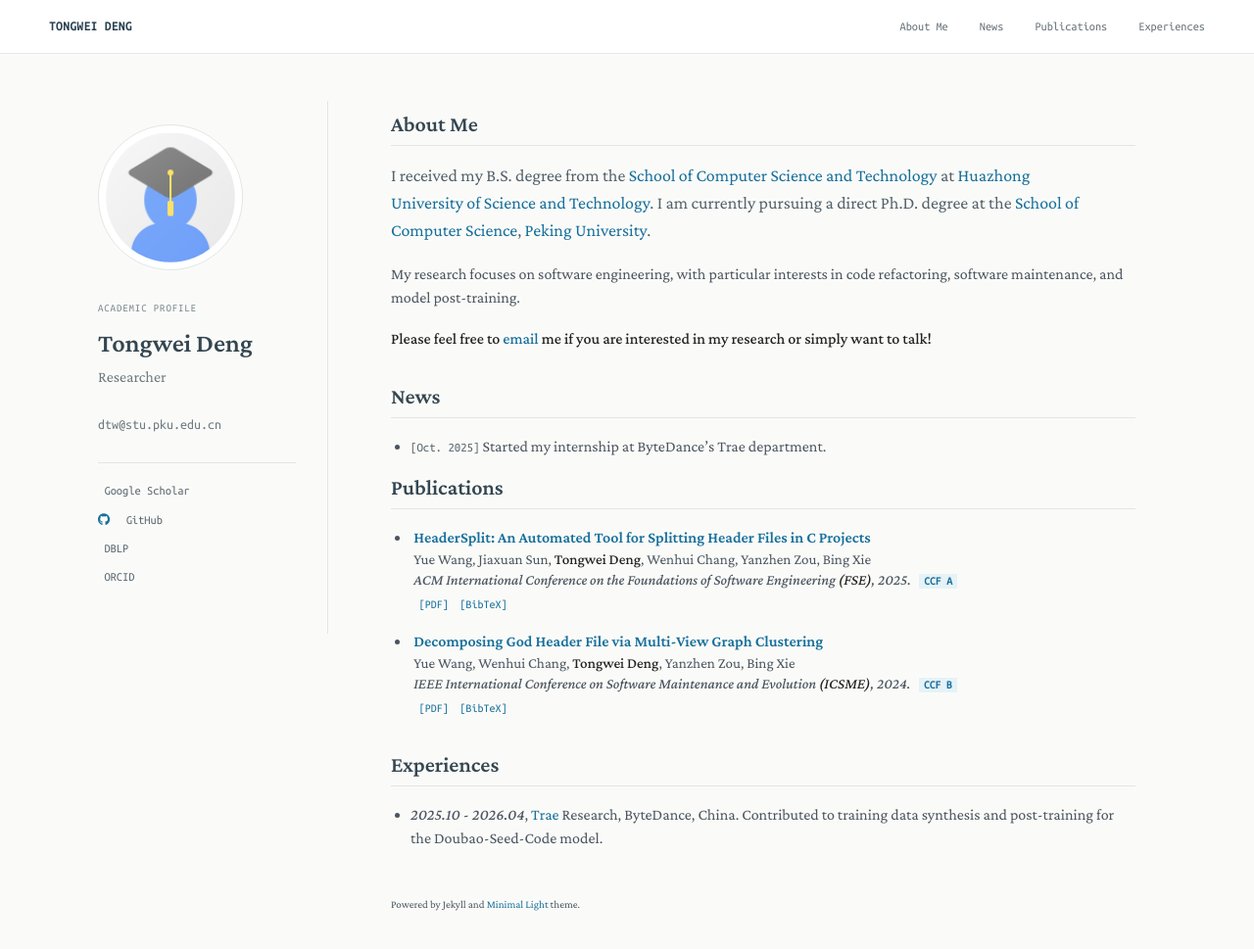
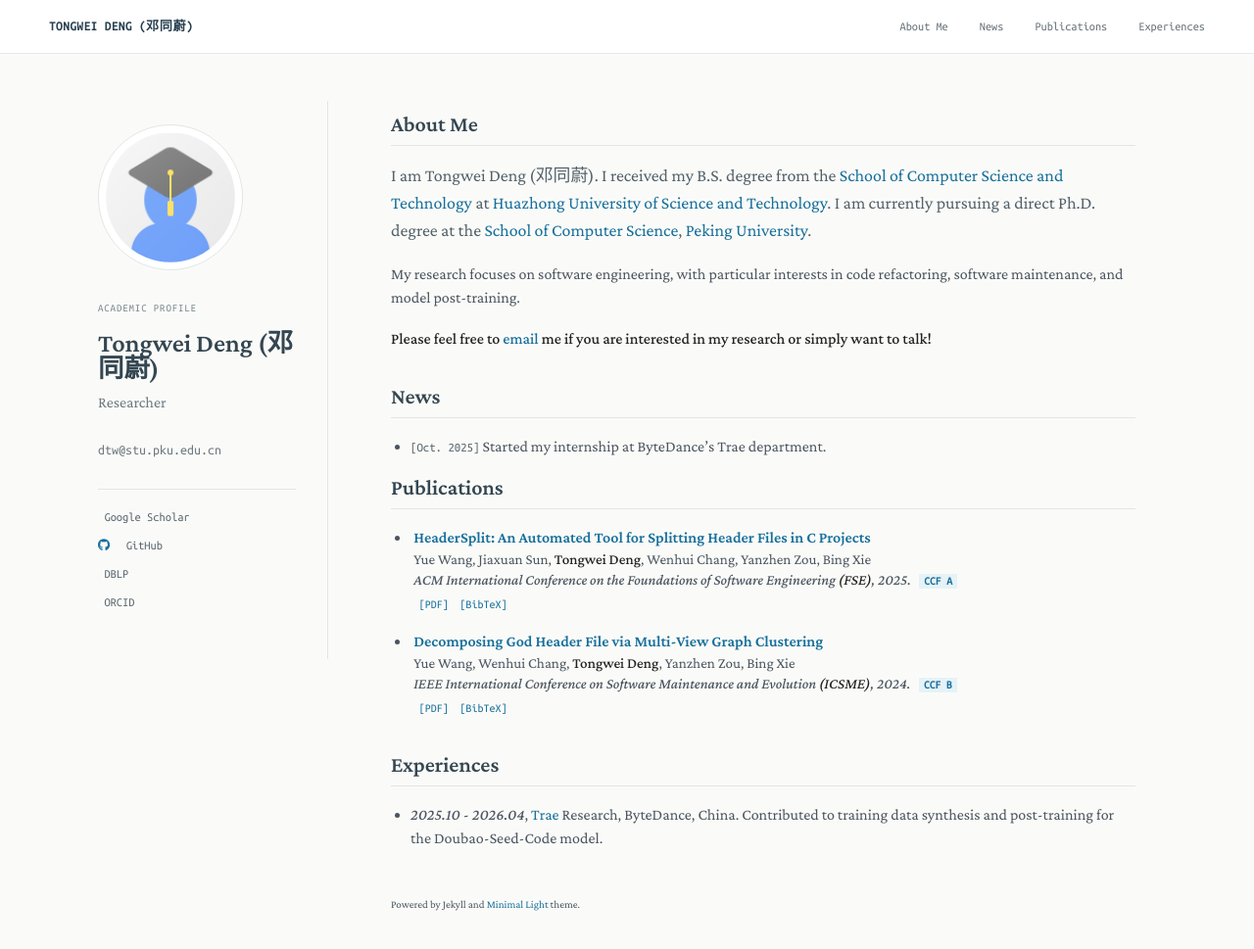
Before and after one commit to 6643789wsx/6643789wsx.github.io, a Jekyll site: the page built from index.md, in a window 1280 px wide and 1048 px high. Shown: the top 969 px of the window at 98% size. Built offline with Jekyll 4.4.1, drawn with Linux system fonts in a browser that asks for light colours; a style sheet for code colours, icons or effects is not loaded; our own code applies the rules of GitHub Pages for plain Markdown files.

Commit message:
Add Chinese name for search engine discoverability

```diff
--- a/_config.yml
+++ b/_config.yml
@@ -1,13 +1,13 @@
 # Basic Information
-title: Tongwei Deng
+title: Tongwei Deng (邓同蔚)
 position: Researcher
 affiliation:
 email: dtw@stu.pku.edu.cn
 
 # Search Engine Optimization (SEO)
 # The following information is used to improve the website traffic from search engines, e.g., Google.
-keywords: Tongwei Deng, software engineering, header file decomposition
-description: Tongwei Deng's academic homepage.
+keywords: Tongwei Deng, 邓同蔚, software engineering, header file decomposition
+description: Tongwei Deng (邓同蔚)'s academic homepage.
 canonical: https://6643789wsx.github.io/
 
 # Links
--- a/index.md
+++ b/index.md
@@ -4,7 +4,7 @@ layout: homepage
 
 ## About Me
 
-I received my B.S. degree from the [School of Computer Science and Technology](https://cs.hust.edu.cn/) at [Huazhong University of Science and Technology](https://www.hust.edu.cn/). I am currently pursuing a direct Ph.D. degree at the [School of Computer Science](https://cs.pku.edu.cn/), [Peking University](https://www.pku.edu.cn/).
+I am Tongwei Deng (邓同蔚). I received my B.S. degree from the [School of Computer Science and Technology](https://cs.hust.edu.cn/) at [Huazhong University of Science and Technology](https://www.hust.edu.cn/). I am currently pursuing a direct Ph.D. degree at the [School of Computer Science](https://cs.pku.edu.cn/), [Peking University](https://www.pku.edu.cn/).
 
 My research focuses on software engineering, with particular interests in code refactoring, software maintenance, and model post-training.
 
```
